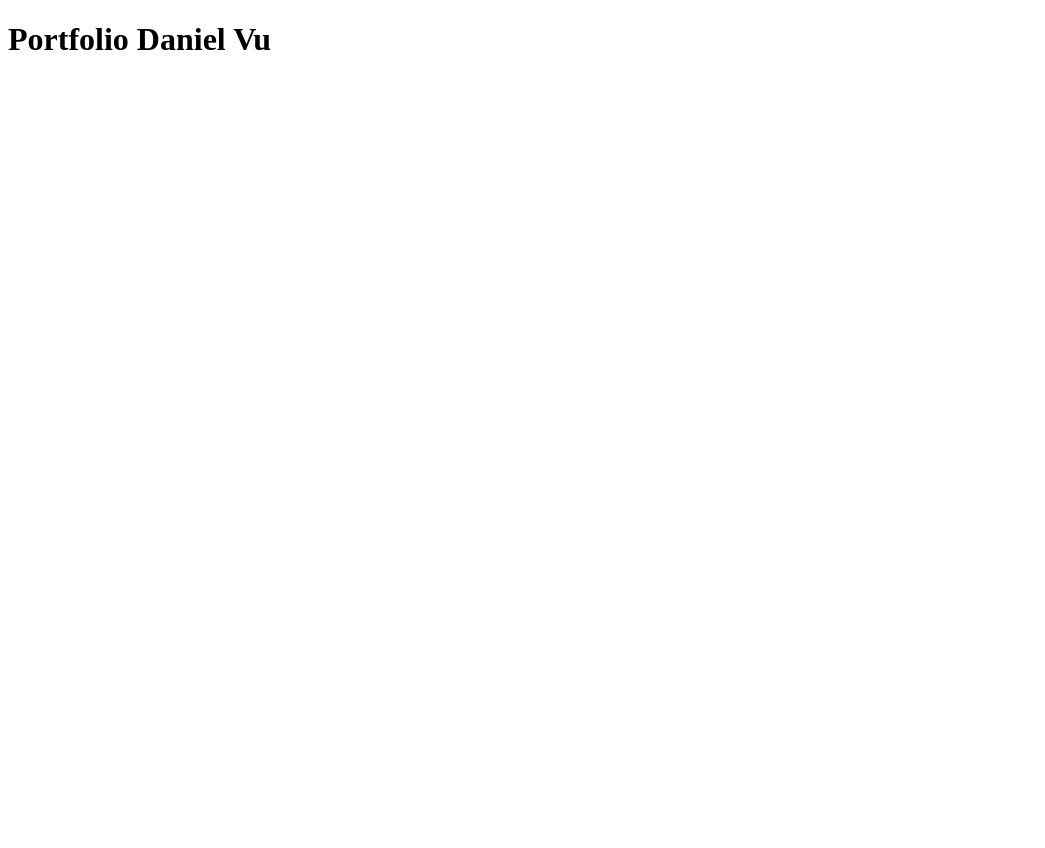
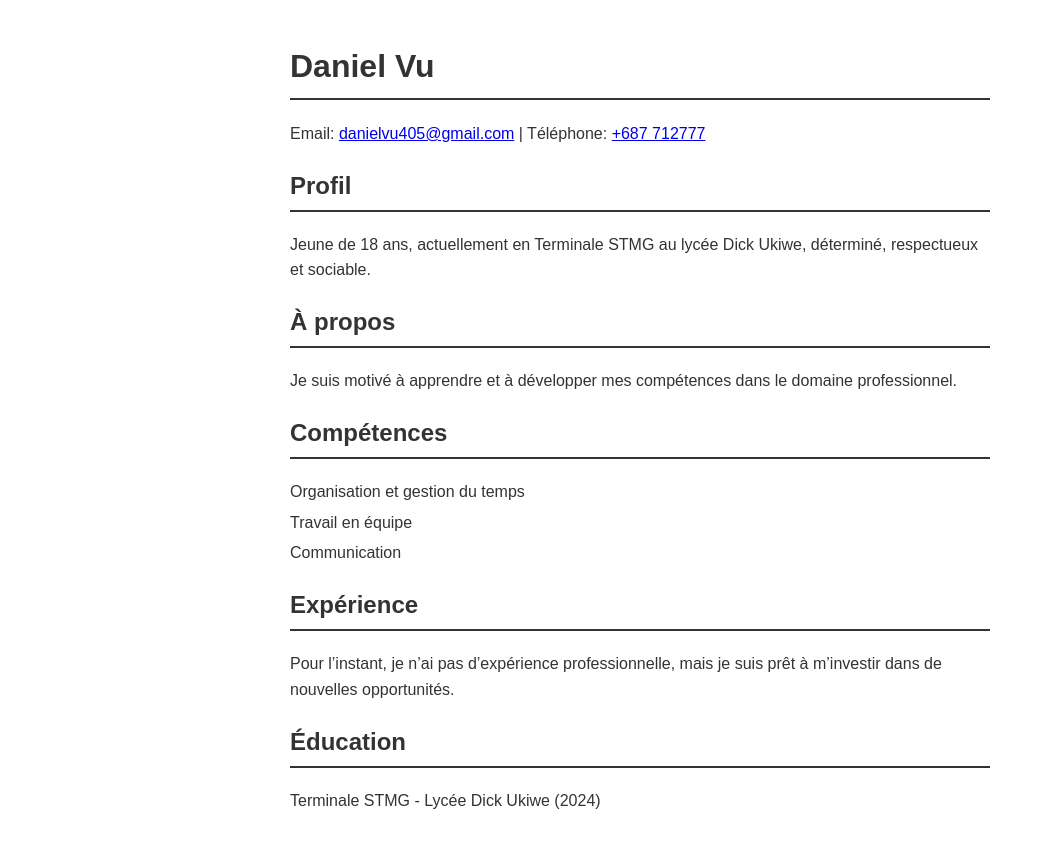
Before and after one commit to vudaniel17/Portfolio, a plain HTML site: page index.html in a window 1280 px wide. Shown: the whole page, without its empty margins (0-1045 px from the left). Before the commit the page ends 800 px from the top, so only its background shows below. Drawn offline with Linux system fonts and the light colour scheme.

Commit message:
Update index.html

```diff
--- a/index.html
+++ b/index.html
@@ -1,11 +1,65 @@
 <!DOCTYPE html>
 <html lang="fr">
 <head>
-    <meta charset="UTF-8">
-    <meta name="viewport" content="width=device-width, initial-scale=1.0">
-    <title>Daniel Vu</title>
+  <meta charset="UTF-8" />
+  <meta name="viewport" content="width=device-width, initial-scale=1.0" />
+  <title>Daniel Vu - CV</title>
+  <style>
+    body {
+      font-family: Arial, sans-serif;
+      max-width: 700px;
+      margin: 0 auto;
+      padding: 20px;
+      line-height: 1.6;
+      color: #333;
+    }
+    h1, h2 {
+      border-bottom: 2px solid #333;
+      padding-bottom: 5px;
+    }
+    section {
+      margin-bottom: 20px;
+    }
+    ul {
+      list-style-type: none;
+      padding-left: 0;
+    }
+    ul li {
+      margin-bottom: 5px;
+    }
+  </style>
 </head>
 <body>
-<h1>Portfolio Daniel Vu</h1>
+  <h1>Daniel Vu</h1>
+  <p>Email: <a href="mailto:danielvu405@gmail.com">danielvu405@gmail.com</a> | Téléphone: <a href="tel:+687712777">+687 712777</a></p>
+
+  <section>
+    <h2>Profil</h2>
+    <p>Jeune de 18 ans, actuellement en Terminale STMG au lycée Dick Ukiwe, déterminé, respectueux et sociable.</p>
+  </section>
+
+  <section>
+    <h2>À propos</h2>
+    <p>Je suis motivé à apprendre et à développer mes compétences dans le domaine professionnel.</p>
+  </section>
+
+  <section>
+    <h2>Compétences</h2>
+    <ul>
+      <li>Organisation et gestion du temps</li>
+      <li>Travail en équipe</li>
+      <li>Communication</li>
+    </ul>
+  </section>
+
+  <section>
+    <h2>Expérience</h2>
+    <p>Pour l’instant, je n’ai pas d’expérience professionnelle, mais je suis prêt à m’investir dans de nouvelles opportunités.</p>
+  </section>
+
+  <section>
+    <h2>Éducation</h2>
+    <p>Terminale STMG - Lycée Dick Ukiwe (2024)</p>
+  </section>
 </body>
 </html>
```
